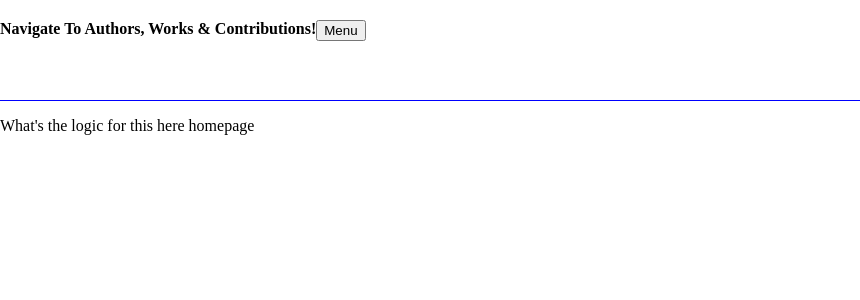
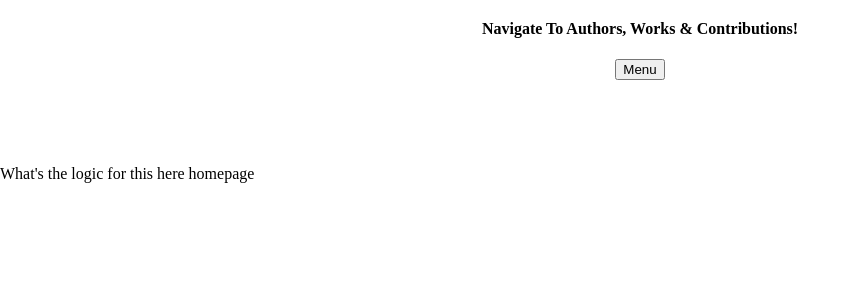
Before and after one commit to mmaustin/community-novel, a React (Create React App) app in the folder cn-client/: page / in a window 1280 px wide. Shown: the top 300 px of the page, without its empty margins (0-860 px from the left). Built offline with nearby package versions, Linux system fonts and the light colour scheme; no server answers.

Commit message:
added a menu container div to enclose the dropdown button

```diff
--- a/cn-client/src/app/Navbar.js
+++ b/cn-client/src/app/Navbar.js
@@ -7,7 +7,7 @@ export const Navbar = () =>{
         <nav id='navbar'>
             <h4 id='nav-header'>Navigate To Authors, Works & Contributions!</h4>
             <div className='dropdown'>
-                <button className='dropbtn'>Menu</button>
+                <div className='button-container'><button className='dropbtn'>Menu</button></div>
                 <div className='dropdown-content'>
                     <Link className='component-link' to='/'>Home Page</Link>
                     <Link className='component-link' to='/all-authors'>The Authors</Link>
--- a/cn-client/src/index.css
+++ b/cn-client/src/index.css
@@ -4,21 +4,16 @@ body {
 }
 
 #navbar {
-    border-bottom: 1px solid blue;
     margin: 0;
     height: 100px;
     display: flex;
     justify-content: flex-start;
-    align-items: flex-start;
-    flex-flow: wrap;
+    align-items: center;
+    flex-flow: column;
 }
 
 #nav-header {
   margin-top: 20px;
-  display: flex;
-  justify-content: center;
-  align-items: center;
-  flex-flow: wrap;
 }
 
 
@@ -50,7 +45,11 @@ body {
   }
 
   .dropbtn {
-    margin-top: 20px;
+    margin: 0;
+  }
+
+  .homepage-p {
+    margin-top: 65px;
   }
 
   /* Change color of dropdown links on hover */
```
